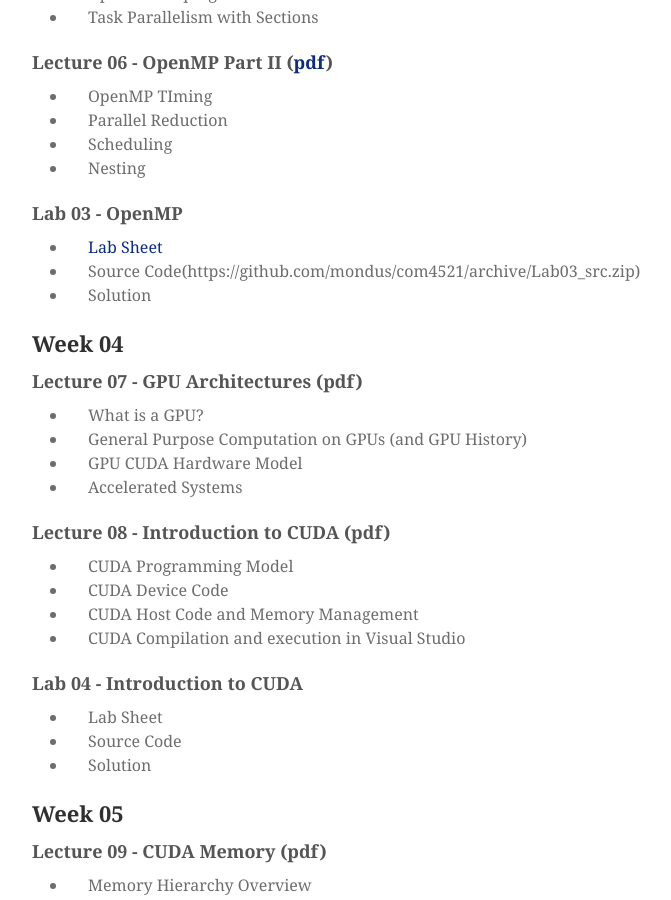
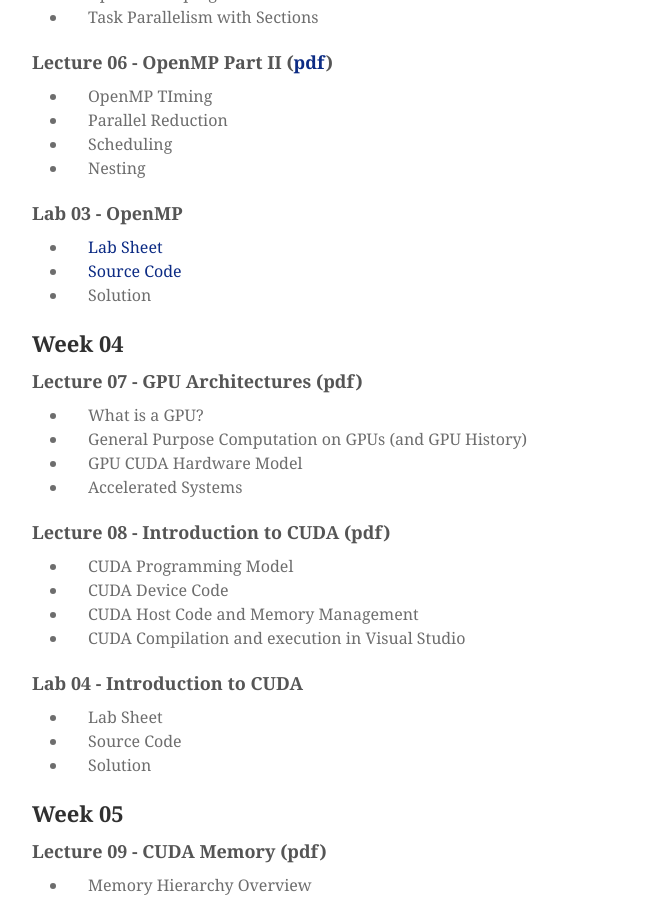
Before and after one commit to mondus/mondus.github.io, a Jekyll site: the page built from teaching/COM4521/index.md, in a window 1280 px wide and 900 px high, scrolled down 3889 px. Shown: the whole window, without its empty margins (208-879 px from the left). Built offline with Jekyll 4.4.1, drawn with Linux system fonts in a browser that asks for light colours; nearby versions of some CDN libraries; some web fonts are replaced.

Commit message:
Update index.md

```diff
--- a/teaching/COM4521/index.md
+++ b/teaching/COM4521/index.md
@@ -128,7 +128,7 @@ A [Google group](https://groups.google.com/a/sheffield.ac.uk/d/forum/com4521-gro
 ### Lab 03 - OpenMP
 
 * [Lab Sheet](https://drive.google.com/file/d/1av2Dnig7yiX41jlVVQd9mU1Zjp_P6Top/view?usp=sharing)
-* Source Code(https://github.com/mondus/com4521/archive/Lab03_src.zip)
+* [Source Code](https://github.com/mondus/com4521/archive/Lab03_src.zip)
 * Solution
 
 ## Week 04
```
